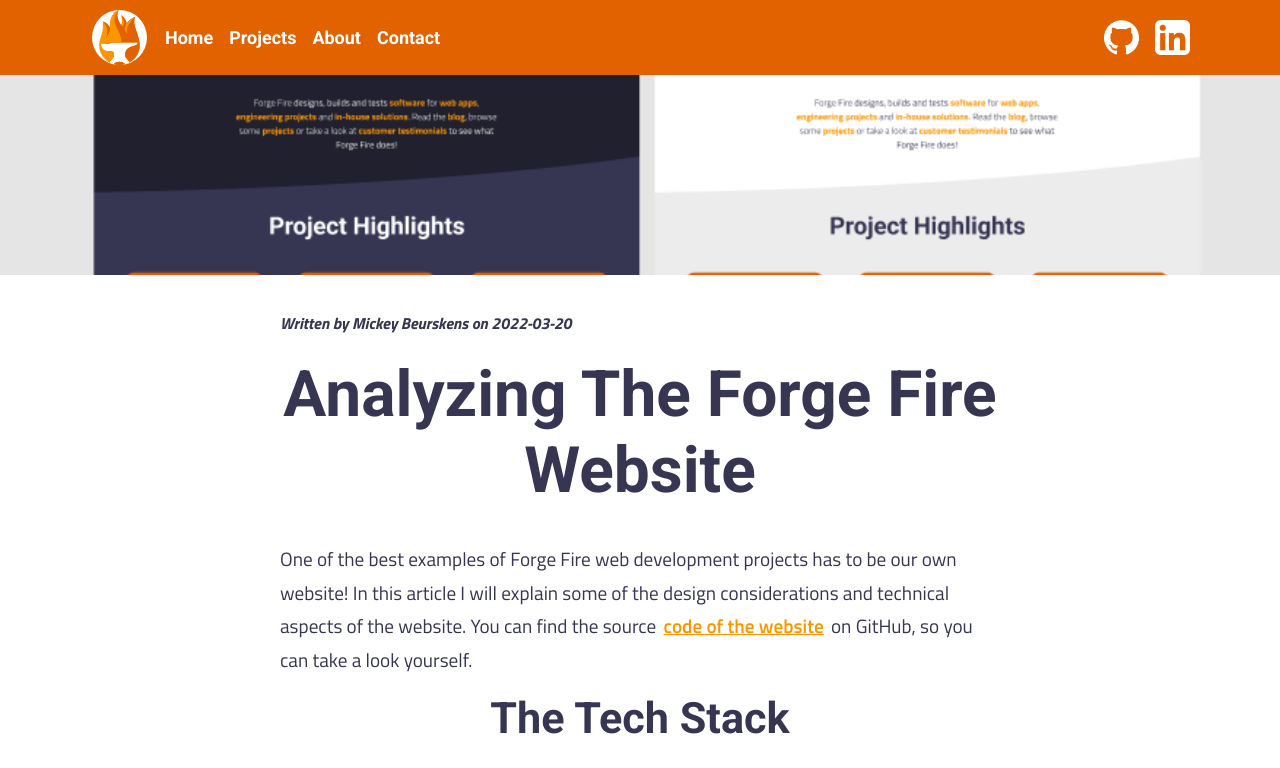
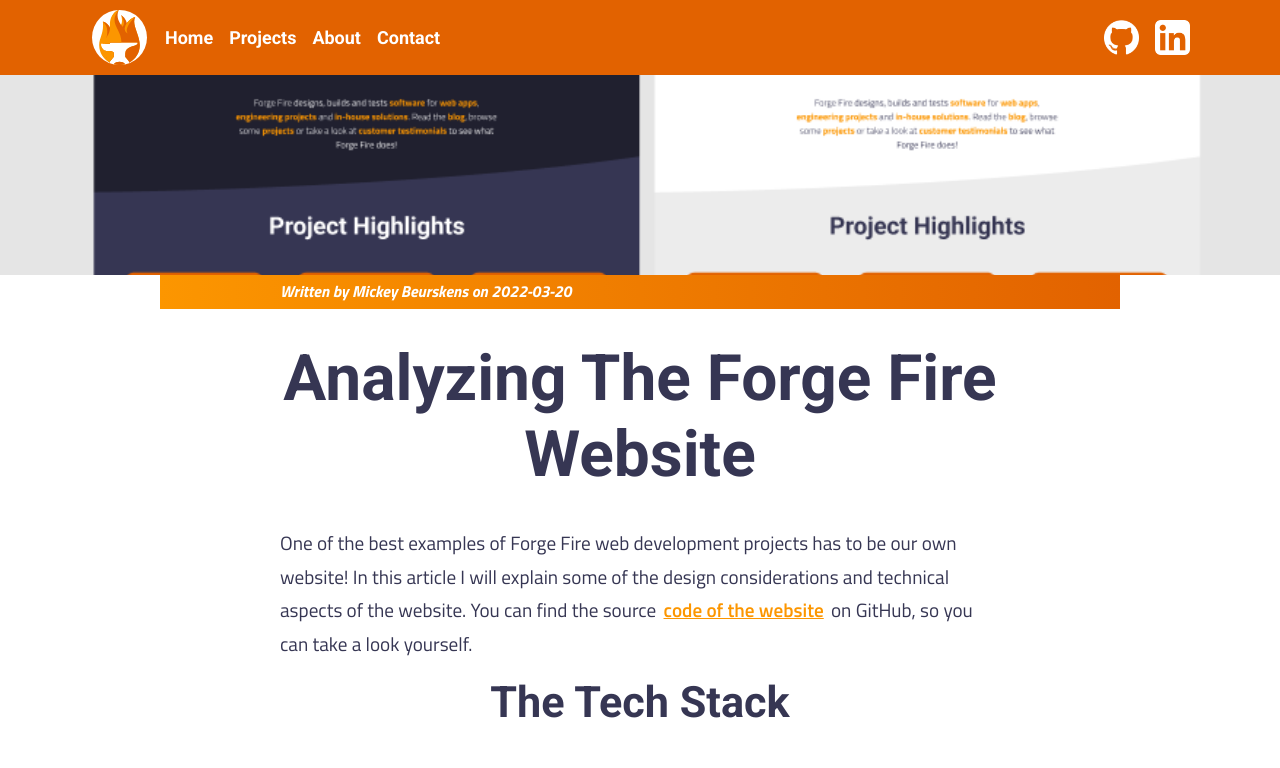
Before and after one commit to mickeybeurskens/forgefire-website, a Next.js app: page /posts/analyzing_the_forge_fire_website in a window 1280 px wide. Shown: the top 768 px of the page. Built offline with nearby package versions, Linux system fonts and the light colour scheme.

Commit message:
Add author to posts

```diff
--- a/pages/posts/[slug].js
+++ b/pages/posts/[slug].js
@@ -17,7 +17,7 @@ const Post = ({post}) => {
     <div>
       <PostHero img_path={post.img_path}/>
       <div className={styles.posts}>
-        <div className='bg-gradient'>
+        <div className={styles.metabg}>
           <p className={styles.metadata}>Written by {post.author} on {post.date} </p>
         </div>
         <ReactMarkdown>{post.content}</ReactMarkdown>
--- a/styles/posts.module.scss
+++ b/styles/posts.module.scss
@@ -65,7 +65,6 @@
 }
 
 .post_hero {
-  margin-bottom: 2rem;
   height: 200px;
   background-position: center;
   background-size: cover;
@@ -77,3 +76,11 @@
   font-weight: 700;
   font-size: 1rem;
 }
+
+.posts .metabg {
+  background: linear-gradient(87.43deg, $c-yellow-orange 0%,
+    $c-spanish-orange 100%);
+  color: $c-white;
+  margin-top: 0px;
+  margin-bottom: 2rem;
+}
```
